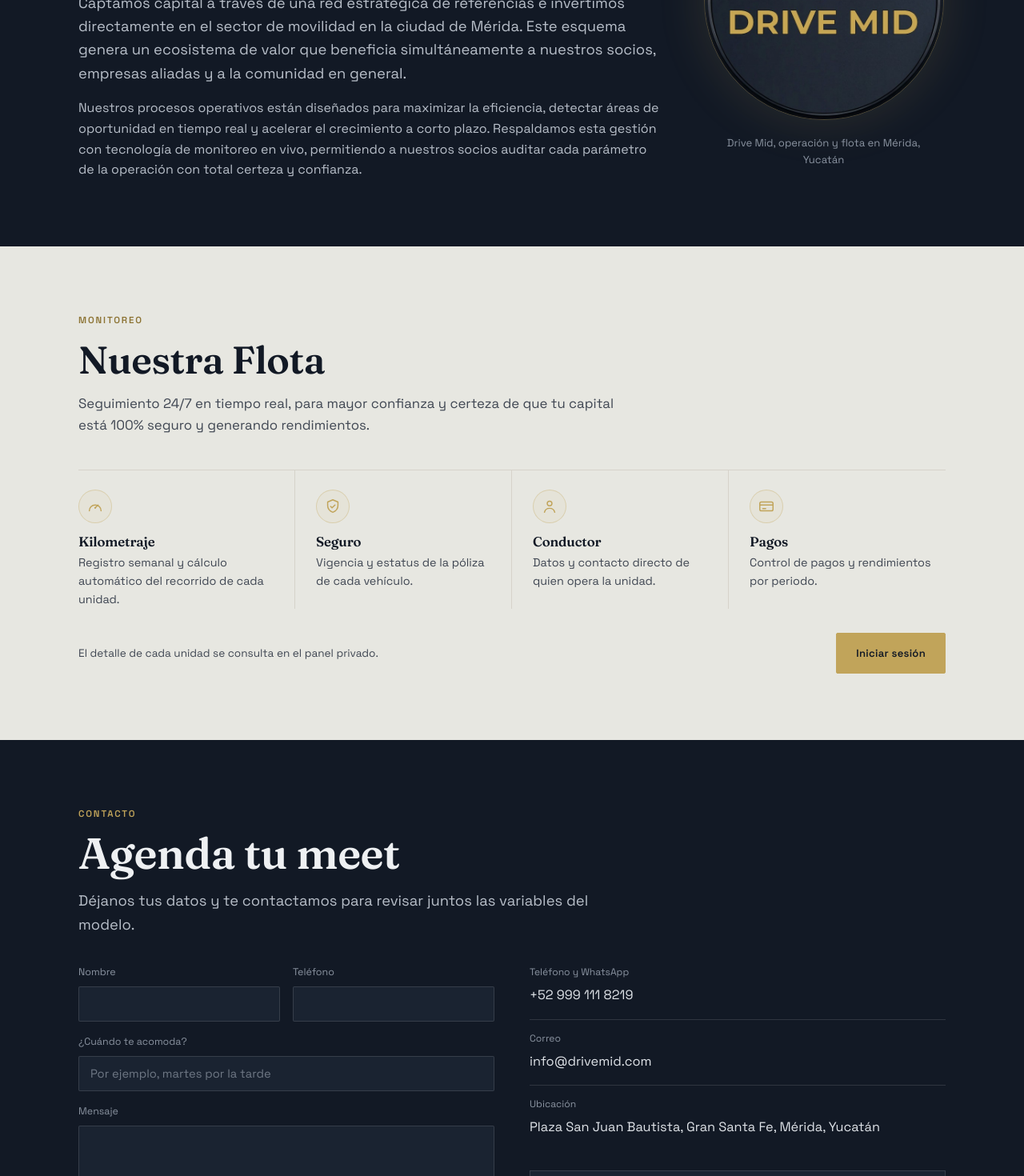
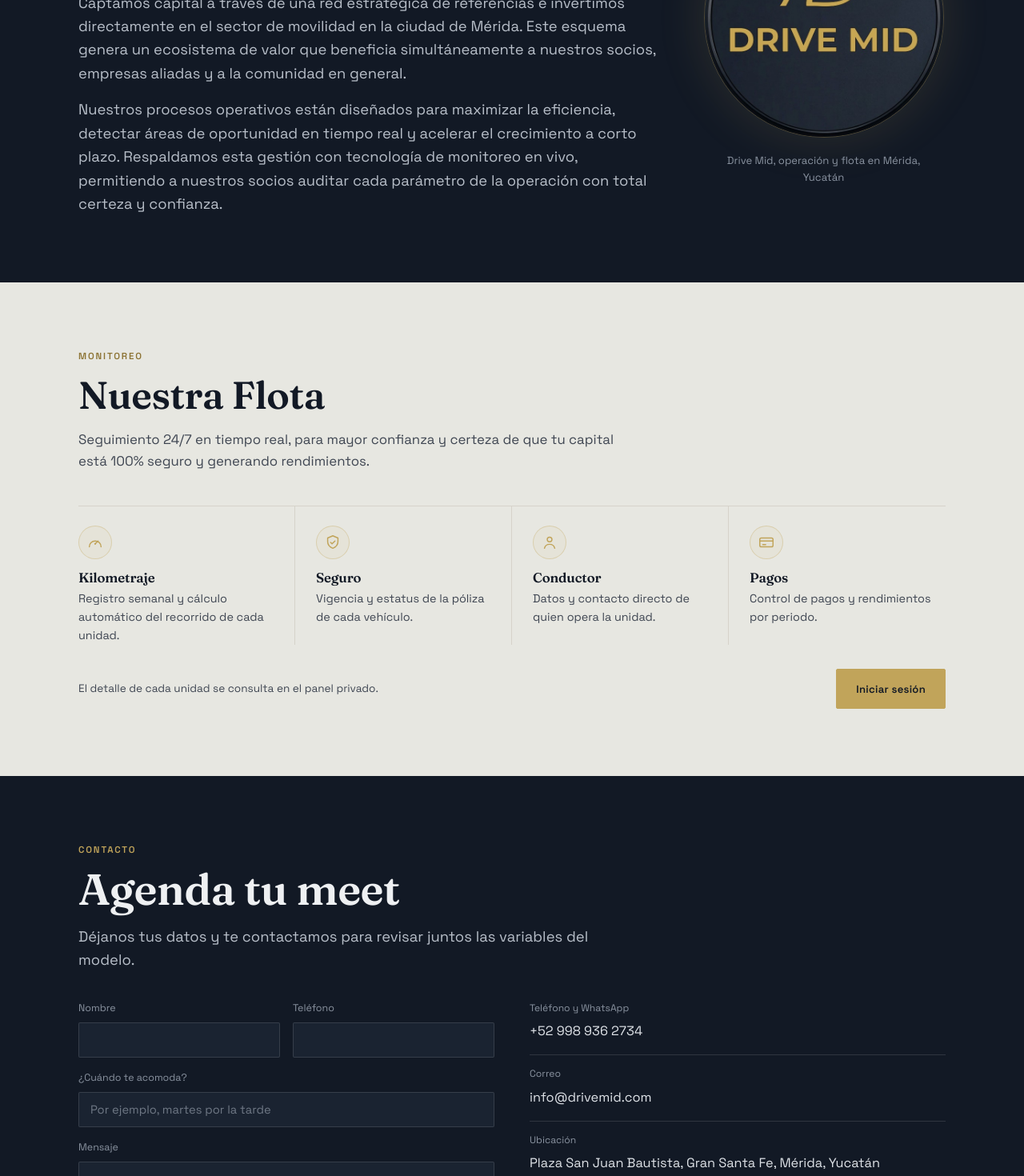
Before and after one commit to AnimeBC/whatsapp_prueb, a Next.js app: page / in a window 1280 px wide. Shown: the part 2580-4050 px from the top of the page at 80% size. Built offline with nearby package versions, Linux system fonts and the light colour scheme; no server answers; grey boxes are pictures that could not be loaded.

Commit message:
Ajustar parrafo de modelo y numero de WhatsApp

```diff
--- a/_Pages/principal/Inicio/componentes/Contacto/Contacto.jsx
+++ b/_Pages/principal/Inicio/componentes/Contacto/Contacto.jsx
@@ -3,8 +3,8 @@
 import { useState } from "react";
 import estilos from "./contacto.module.css";
 
-const TELEFONO = "+52 999 111 8219";
-const WHATSAPP = "529991118219";
+const TELEFONO = "+52 998 936 2734";
+const WHATSAPP = "529989362734";
 const DIRECCION = "Plaza San Juan Bautista, Gran Santa Fe, Mérida, Yucatán";
 const MAPA = `https://www.google.com/maps?q=${encodeURIComponent(
   DIRECCION
--- a/_Pages/principal/Inicio/componentes/Modelo/modelo.module.css
+++ b/_Pages/principal/Inicio/componentes/Modelo/modelo.module.css
@@ -21,7 +21,7 @@
 .parrafo {
   margin-top: 16px;
   color: #b8bfc9;
-  font-size: 1rem;
+  font-size: 1.15rem;
 }
 
 .emblemaBloque {
```
